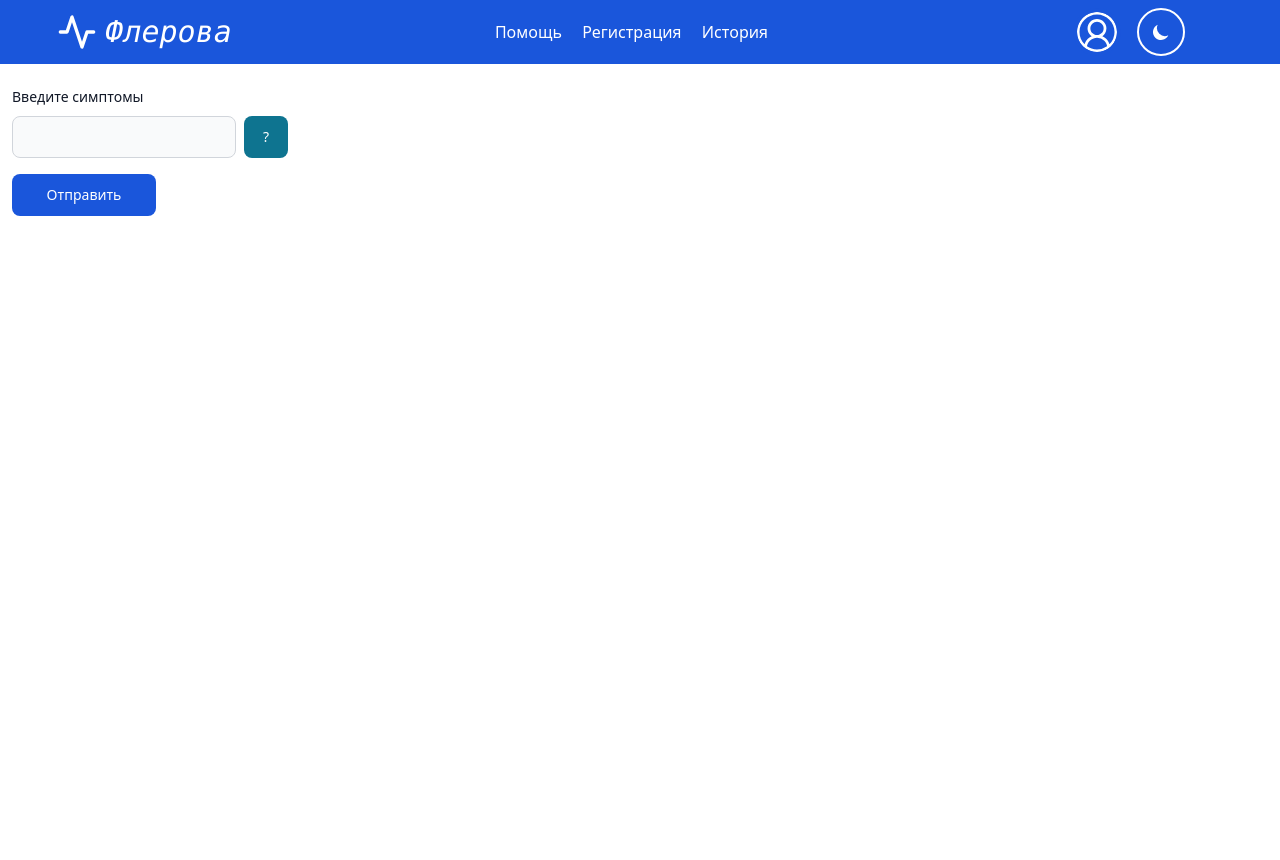
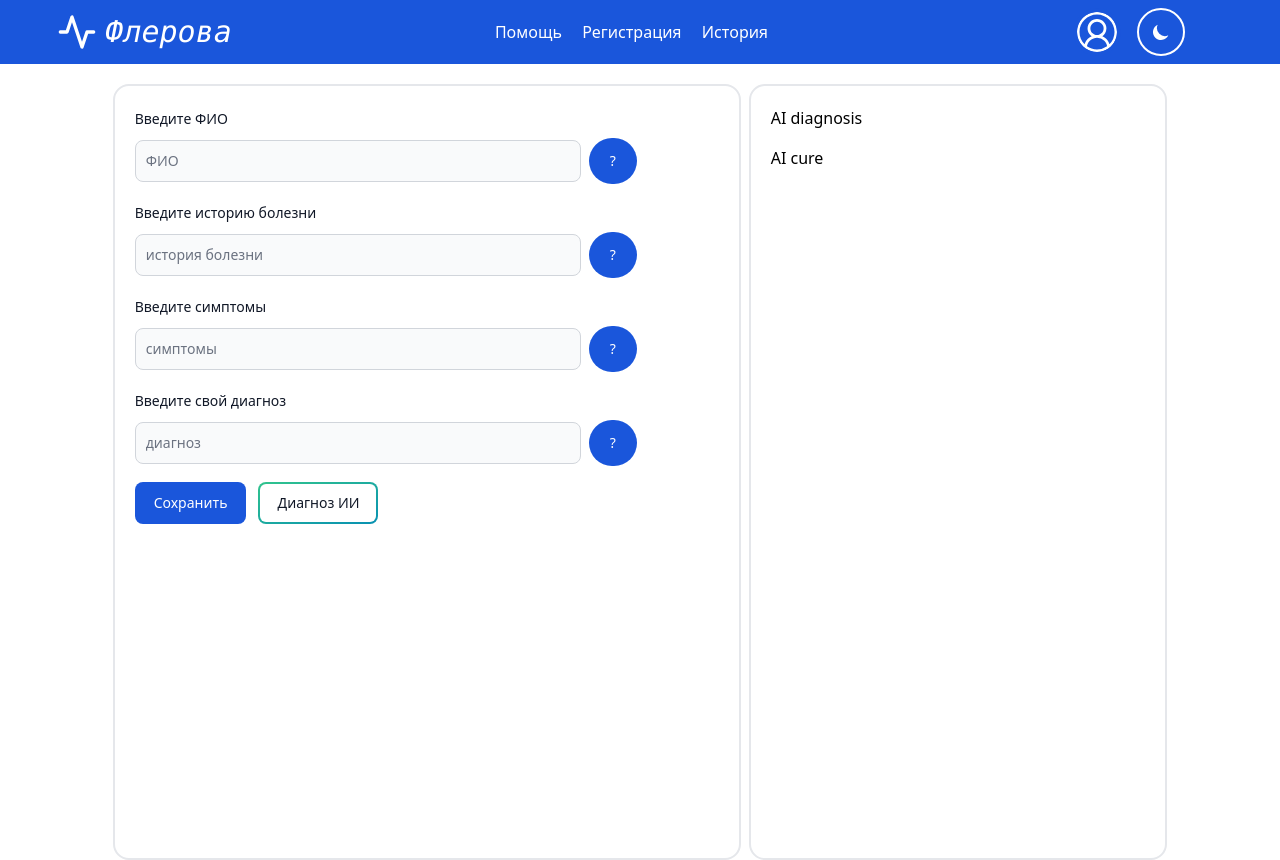
Before and after one commit to AlexL69420/OEZ-Flerov, a React (Vite) app in the folder case-OEZ/: page / in a window 1280 px wide. Shown: the top 860 px of the page. Built offline with nearby package versions, Linux system fonts and the light colour scheme.

Commit message:
added basic design in MainContent, + axios in MainContent (API needed)

```diff
--- a/case-OEZ/package.json
+++ b/case-OEZ/package.json
@@ -14,6 +14,7 @@
     "typecheck": "tsc --noEmit"
   },
   "dependencies": {
+    "axios": "^1.7.7",
     "flowbite-react": "^0.8.0",
     "react": "^18.2.0",
     "react-dom": "^18.2.0",
--- a/case-OEZ/src/components/Header.tsx
+++ b/case-OEZ/src/components/Header.tsx
@@ -42,7 +42,7 @@ export default function Header() {
               color="blue"
               className="max-h-12 max-w-12 items-center rounded-full bg-blue-700 p-1 text-white dark:bg-slate-800 dark:text-slate-500 dark:hover:bg-slate-700"
             >
-              <Link to="/options">
+              <Link to="/Profile">
                 <Avatar img={VscAccount} rounded />
               </Link>
             </Button>
--- a/case-OEZ/src/components/MainContent.tsx
+++ b/case-OEZ/src/components/MainContent.tsx
@@ -1,26 +1,137 @@
 "use client";
 
+import { Link } from "react-router-dom";
 import { Label, TextInput, Button } from "flowbite-react";
+import axios from "axios";
+import { useState } from "react";
 
 export function MainContent() {
+  const [neuroResponse, setNeuroResponse] = useState("");
+
+  const getNeuroResponse = () => {
+    axios
+      .get("")
+      .then((response) => {
+        setNeuroResponse(response.data.title.content);
+      })
+      .catch((error) => {
+        setNeuroResponse("error");
+      });
+  };
+
   return (
-    <main className="flex min-h-screen w-screen flex-col  gap-2 bg-white p-3 text-black dark:bg-slate-600 dark:text-white">
-      <div className="flex flex-col gap-4">
-        <div className="flex w-1/2 flex-col">
+    <main className="flex min-h-screen w-screen flex-row justify-center  gap-2 bg-white p-3 text-black dark:bg-slate-600 dark:text-white">
+      <div className="flex w-1/2 flex-col gap-4 rounded-2xl border-2 p-5">
+        <div className="flex w-11/12 flex-col">
           <div className="mb-2 block">
-            <Label htmlFor="base" value="Введите симптомы" />
+            <Label htmlFor="base" value="Введите ФИО" />
           </div>
           <div className="flex flex-row items-center gap-2">
-            <TextInput id="base" type="text" sizing="md" />
-            <Button>?</Button>
+            <TextInput
+              id="base"
+              type="text"
+              placeholder="ФИО"
+              className="w-5/6"
+            />
+            <Link to="/Help">
+              <Button
+                color="blue"
+                className="max-h-12 max-w-12 items-center rounded-full bg-blue-700 p-1 text-white dark:bg-slate-800 dark:text-slate-500 dark:hover:bg-slate-700"
+              >
+                ?
+              </Button>
+            </Link>
           </div>
         </div>
-        <Button
-          color="blue"
-          className="max-w-36 hover:bg-blue-500 dark:bg-black dark:hover:bg-slate-700"
-        >
-          Отправить
-        </Button>
+
+        <div className="flex w-11/12 flex-col">
+          <div className="mb-2 block">
+            <Label htmlFor="base2" value="Введите историю болезни" />
+          </div>
+          <div className="flex w-full flex-row items-center gap-2">
+            <TextInput
+              id="base2"
+              type="text"
+              placeholder="история болезни"
+              className="w-5/6"
+            />
+            <Link to="/Help">
+              <Button
+                color="blue"
+                className="max-h-12 max-w-12 items-center rounded-full bg-blue-700 p-1 text-white dark:bg-slate-800 dark:text-slate-500 dark:hover:bg-slate-700"
+              >
+                ?
+              </Button>
+            </Link>
+          </div>
+        </div>
+
+        <div className="flex w-11/12 flex-col">
+          <div className="mb-2 block">
+            <Label htmlFor="base3" value="Введите симптомы" />
+          </div>
+          <div className="flex flex-row items-center gap-2">
+            <TextInput
+              id="base3"
+              type="text"
+              placeholder="симптомы"
+              className="w-5/6"
+            />
+            <Link to="/Help">
+              <Button
+                color="blue"
+                className="max-h-12 max-w-12 items-center rounded-full bg-blue-700 p-1 text-white dark:bg-slate-800 dark:text-slate-500 dark:hover:bg-slate-700"
+              >
+                ?
+              </Button>
+            </Link>
+          </div>
+        </div>
+
+        <div className="flex w-11/12 flex-col">
+          <div className="mb-2 block">
+            <Label htmlFor="base4" value="Введите свой диагноз" />
+          </div>
+          <div className="flex flex-row items-center gap-2">
+            <TextInput
+              id="base4"
+              type="text"
+              sizing="md"
+              placeholder="диагноз"
+              className="w-5/6"
+            />
+            <Link to="/Help">
+              <Button
+                color="blue"
+                className="max-h-12 max-w-12 items-center rounded-full bg-blue-700 p-1 text-white dark:bg-slate-800 dark:text-slate-500 dark:hover:bg-slate-700"
+              >
+                ?
+              </Button>
+            </Link>
+          </div>
+        </div>
+
+        <div className="flex flex-row gap-3">
+          <Button
+            color="blue"
+            className="max-w-36 hover:bg-blue-500 dark:bg-black dark:hover:bg-slate-700"
+          >
+            Сохранить
+          </Button>
+          <Button
+            outline
+            gradientDuoTone="greenToBlue"
+            className="max-w-36 dark:bg-black "
+            onClick={getNeuroResponse}
+          >
+            Диагноз ИИ
+          </Button>
+        </div>
+      </div>
+      <div className="flex w-1/3 flex-col gap-2 rounded-2xl border-2 p-5">
+        <h1> AI diagnosis</h1>
+        <p> {neuroResponse}</p>
+        <h1> AI cure</h1>
       </div>
     </main>
   );
--- a/case-OEZ/src/main.tsx
+++ b/case-OEZ/src/main.tsx
@@ -6,7 +6,7 @@ import { createBrowserRouter, RouterProvider } from "react-router-dom";
 import NotFoundPage from "./pages/NotFoundPage.tsx";
 import Help from "./pages/Help.tsx";
 import History from "./pages/History.tsx";
-import RegistrationForm from "./pages/RegistrationForm.tsx";
+import { RegistrationForm } from "./pages/RegistrationForm.tsx";
 import Profile from "./pages/Profile.tsx";
 
 const router = createBrowserRouter([
--- a/case-OEZ/src/pages/NotFoundPage.tsx
+++ b/case-OEZ/src/pages/NotFoundPage.tsx
@@ -3,10 +3,10 @@ import { Link } from "react-router-dom";
 export default function NotFoundPage() {
   return (
     <div className="flex flex-col gap-2">
-      <div>404 Not Found</div>
+      <div>Ошибка: страница не найдена</div>
       <div>
-        <Link to="/" className="underline">
-          go back to homepage
+        <Link to="/" className="text-blue-500 underline">
+          перейти на главную страницу
         </Link>
       </div>
     </div>
--- a/case-OEZ/src/pages/Profile.tsx
+++ b/case-OEZ/src/pages/Profile.tsx
@@ -1,14 +1,27 @@
 import { Link } from "react-router-dom";
+import { Button } from "flowbite-react";
 
 export default function Profile() {
   return (
-    <div className="flex flex-col gap-2">
-      <div>404 Not Found</div>
-      <div>
-        <Link to="/" className="underline">
-          go back to homepage
-        </Link>
+    <main className="flex min-h-screen  justify-center bg-blue-500 py-8 text-black dark:bg-slate-700 dark:text-white">
+      <div className="flex w-2/3 flex-col gap-2 rounded-2xl bg-white text-black dark:bg-slate-800 dark:text-white">
+        <div className="flex h-20 w-11/12 flex-row items-center justify-end">
+          <div className="flex w-5/6 justify-center">
+            <h1 className="text-3xl">Профиль</h1>
+          </div>
+          <div className="flex w-1/6 justify-end">
+            <Link to="/">
+              <Button
+                color="light"
+                className="flex size-12 items-center justify-around rounded-full border-2 border-black bg-white text-black hover:bg-slate-300 disabled:pointer-events-none  dark:border-white dark:bg-slate-800 dark:text-white  dark:hover:bg-slate-700"
+              >
+                X
+              </Button>
+            </Link>
+          </div>
+        </div>
+        <div></div>
       </div>
-    </div>
+    </main>
   );
 }
--- a/case-OEZ/src/pages/RegistrationForm.tsx
+++ b/case-OEZ/src/pages/RegistrationForm.tsx
@@ -1,14 +1,64 @@
+"use client";
+
 import { Link } from "react-router-dom";
+import { Button, Checkbox, Label, TextInput } from "flowbite-react";
 
-export default function RegistrationForm() {
+export function RegistrationForm() {
   return (
-    <div className="flex flex-col gap-2">
-      <div>404 Not Found</div>
-      <div>
-        <Link to="/" className="underline">
-          go back to homepage
-        </Link>
-      </div>
-    </div>
+    <main className="flex min-h-screen  justify-center bg-blue-500 py-8 text-black dark:bg-slate-700 dark:text-white">
+      <form className="flex w-1/3 min-w-72 max-w-md flex-col gap-4  rounded-2xl bg-white p-5 text-black dark:bg-slate-800 dark:text-white">
+        <div className="flex h-20 w-11/12 flex-row items-center justify-end">
+          <div className="flex w-5/6 justify-center">
+            <h1 className="text-3xl">Вход в систему</h1>
+          </div>
+          <div className="flex w-1/6 justify-end">
+            <Link to="/">
+              <Button
+                color="light"
+                className="flex size-12 items-center justify-around rounded-full border-2 border-black bg-white text-black hover:bg-slate-300 disabled:pointer-events-none  dark:border-white dark:bg-slate-800 dark:text-white  dark:hover:bg-slate-700"
+              >
+                X
+              </Button>
+            </Link>
+          </div>
+        </div>
+
+        <div>
+          <div className="mb-2 block">
+            <Label htmlFor="email1" value="Введите логин" />
+          </div>
+          <TextInput
+            id="email1"
+            type=""
+            placeholder="doctor@gmail.com"
+            required
+          />
+        </div>
+        <div>
+          <div className="mb-2 block">
+            <Label htmlFor="password1" value="Введите пароль" />
+          </div>
+          <TextInput
+            id="password1"
+            type="password"
+            placeholder="123456789"
+            required
+          />
+        </div>
+        <div className="flex items-center gap-2">
+          <Checkbox id="remember" />
+          <Label htmlFor="remember">Запомнить меня</Label>
+        </div>
+        <div className="flex justify-center">
+          <Button
+            type="submit"
+            color="blue"
+            className=" w-1/2  bg-blue-500  dark:bg-slate-900 dark:hover:bg-slate-500"
+          >
+            Отправить
+          </Button>
+        </div>
+      </form>
+    </main>
   );
 }
```
Also changed, not shown: case-OEZ/src/pages/Help.tsx (+23 -20 lines), 1 other file (tests, documents, lock files or other folders).
